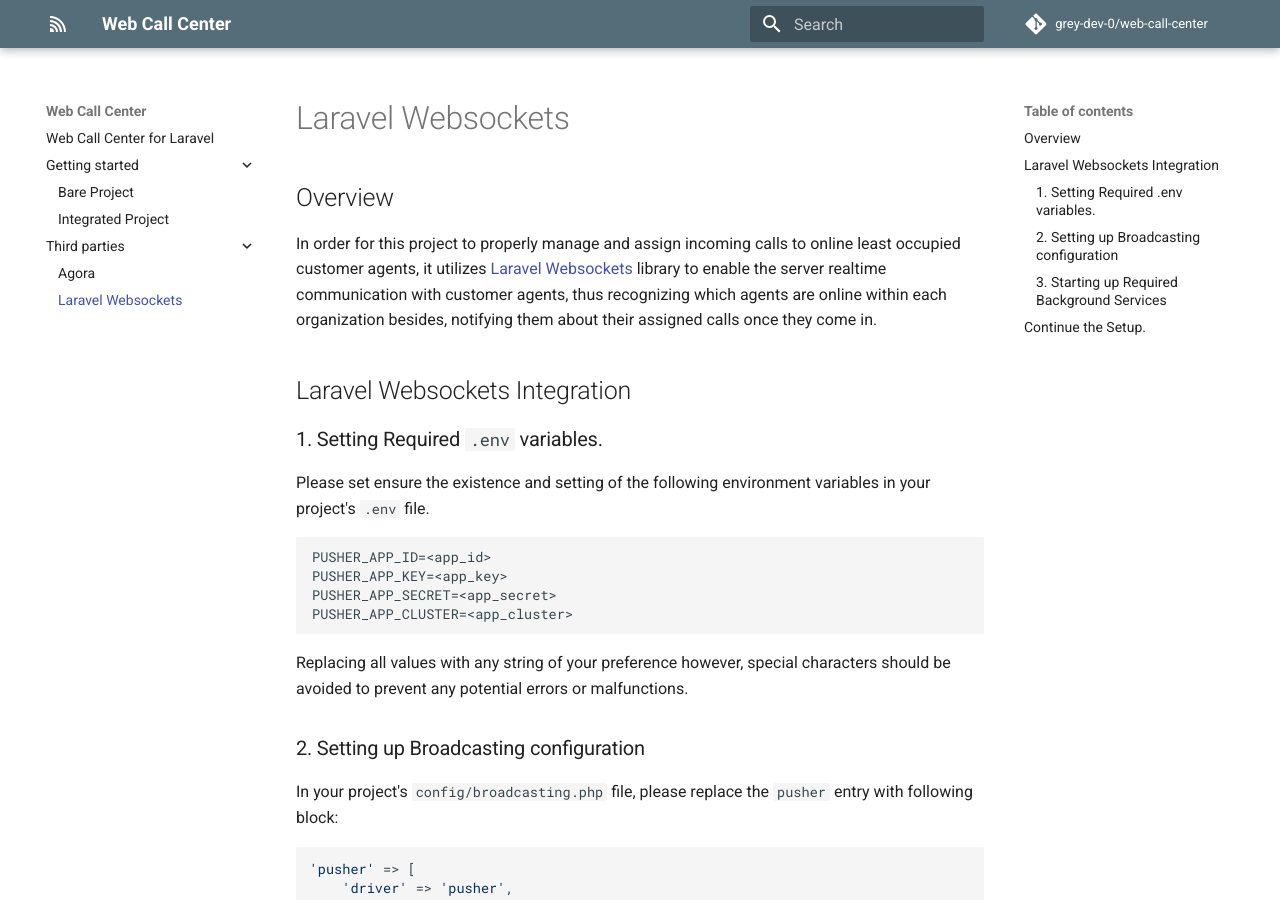
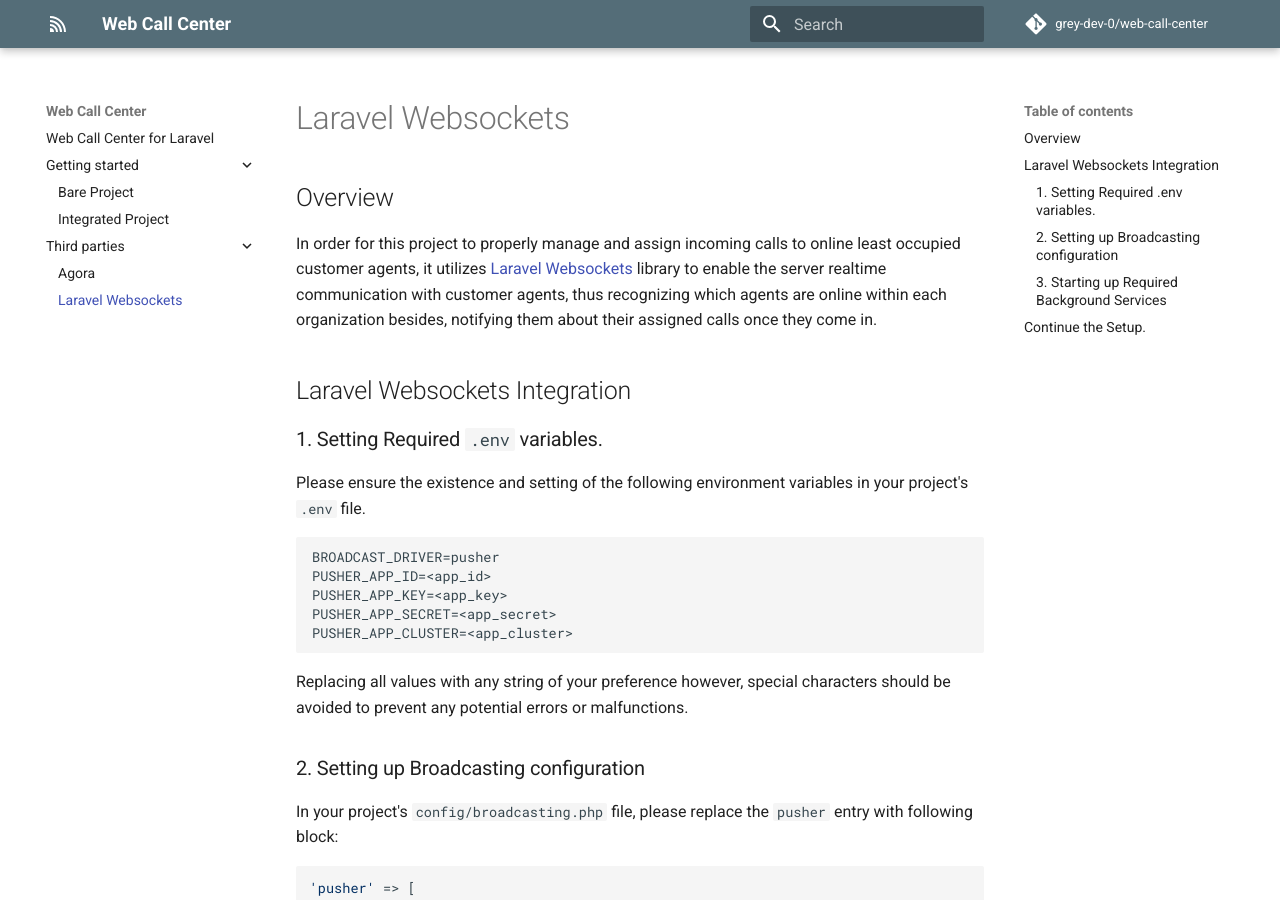
Before and after one commit to grey-dev-0/web-call-center, an MkDocs documentation site: the page built from docs/third-parties/websocket.md, in a window 1280 px wide and 900 px high. Built offline with MkDocs 1.6.1 and Material for MkDocs 9.7.7, drawn with Linux system fonts in a browser that asks for light colours; nearby versions of some CDN libraries; comment, search, counter and statistics services are not loaded.

Commit message:
Added required `.env` line in Laravel Websocket configuration.

````diff
--- a/docs/third-parties/websocket.md
+++ b/docs/third-parties/websocket.md
@@ -8,9 +8,10 @@ In order for this project to properly manage and assign incoming calls to online
 
 ### 1. Setting Required `.env` variables.
 
-Please set ensure the existence and setting of the following environment variables in your project's `.env` file.
+Please ensure the existence and setting of the following environment variables in your project's `.env` file.
 
 ```dotenv
+BROADCAST_DRIVER=pusher
 PUSHER_APP_ID=<app_id>
 PUSHER_APP_KEY=<app_key>
 PUSHER_APP_SECRET=<app_secret>
````
